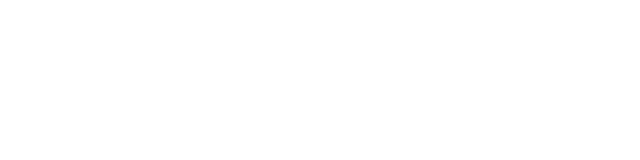
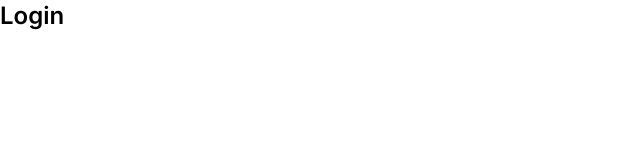
Before and after one commit to towaquimbayo/Omni, a React (Vite) app in the folder frontend/: page /login in a window 1280 px wide. Before the commit this address had no page. Shown: the top 160 px of the page, without its empty margins (0-640 px from the left). Built offline with nearby package versions, Linux system fonts and the light colour scheme.

Commit message:
Added auth page routes

```diff
--- a/frontend/src/App.tsx
+++ b/frontend/src/App.tsx
@@ -7,8 +7,8 @@
   return (
     <Routes>
       <Route path="/" element={<Dashboard />} />
-      <Route path="/" element={<Signup />} />
-      <Route path="/" element={<Login />} />
+      <Route path="/sign-up" element={<Signup />} />
+      <Route path="/login" element={<Login />} />
     </Routes>
   );
 }
```
